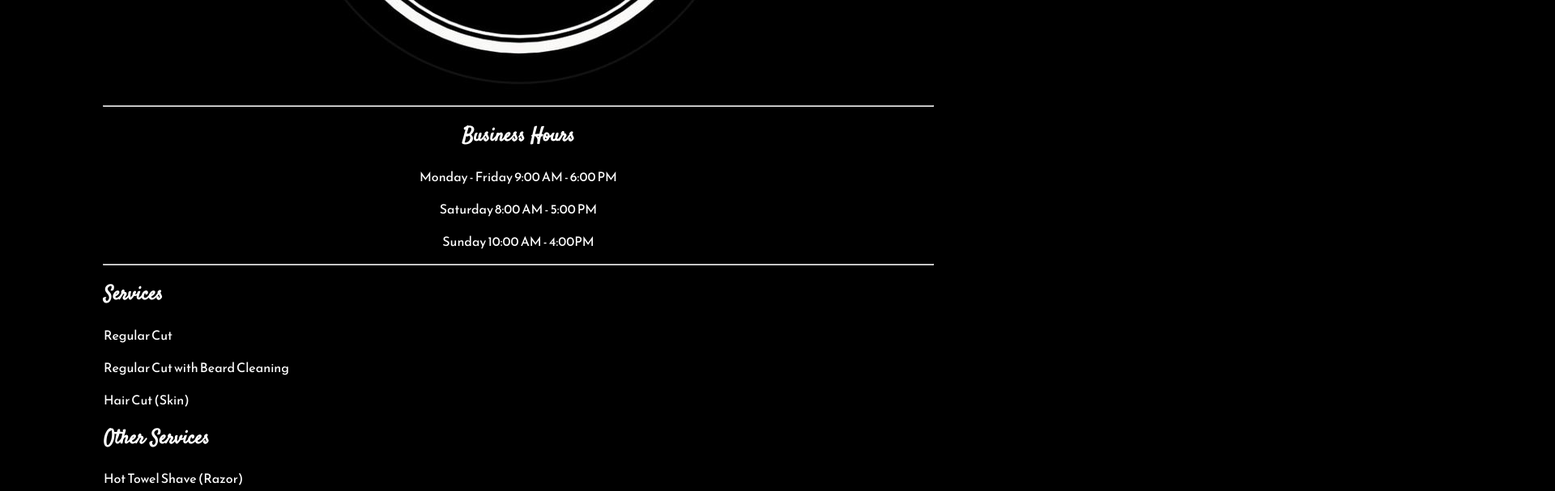
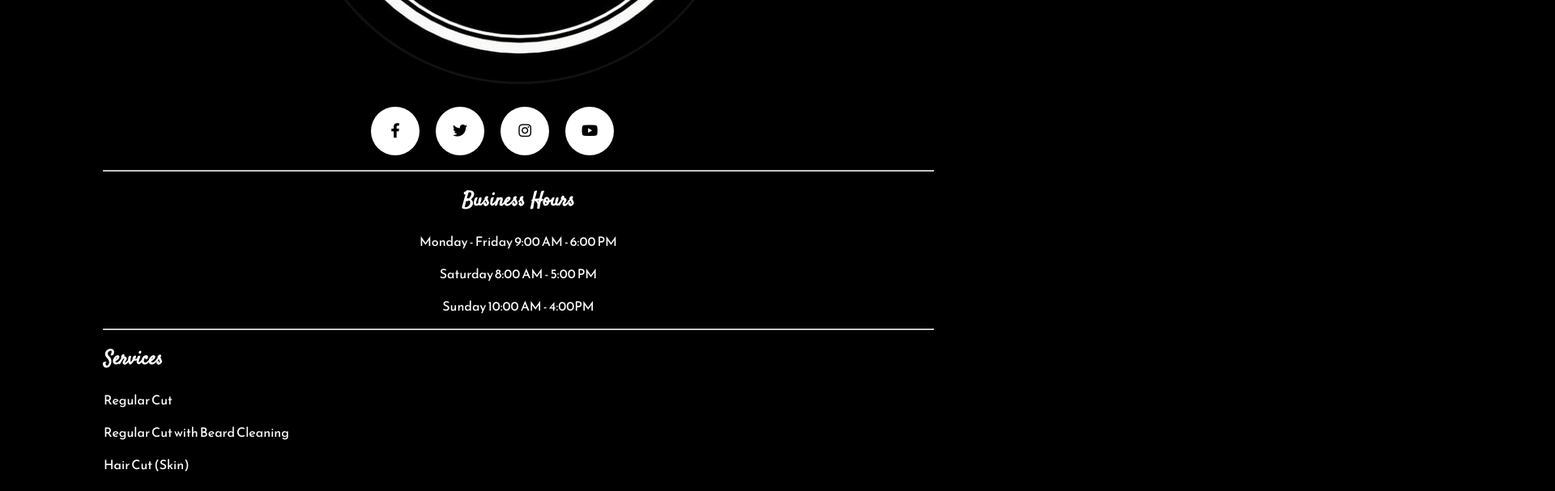
Before and after one commit to JesusFernandoRios/Fadeit-barbershop, a React (Create React App) app: page / in a window 1280 px wide. Shown: the part 460-1067 px from the top of the page at 81% size, 1920 px wide, since content can reach past the window. Built offline with nearby package versions, Linux system fonts and the light colour scheme.

Commit message:
created social media components to add to main application:

```diff
--- a/package.json
+++ b/package.json
@@ -1,4 +1,5 @@
 {
+  "homepage": "http://JesusFernandoRios.github.io/Fadeit-barbershop",
   "name": "fade-it-barbershop",
   "version": "0.1.0",
   "private": true,
@@ -6,6 +7,7 @@
     "@testing-library/jest-dom": "^5.15.1",
     "@testing-library/react": "^11.2.7",
     "@testing-library/user-event": "^12.8.3",
+    "gh-pages": "^3.2.3",
     "react": "^17.0.2",
     "react-dom": "^17.0.2",
     "react-router-dom": "^6.0.2",
@@ -13,6 +15,8 @@
     "web-vitals": "^1.1.2"
   },
   "scripts": {
+    "predeploy": "npm run build",
+    "deploy": "gh-pages -d build",
     "start": "react-scripts start",
     "build": "react-scripts build",
     "test": "react-scripts test",
--- a/public/index.html
+++ b/public/index.html
@@ -11,6 +11,9 @@
     />
     <link rel="apple-touch-icon" href="%PUBLIC_URL%/logo192.png" />
     <link rel="manifest" href="%PUBLIC_URL%/manifest.json" />
+
+    <!-- Social Media Icons -->
+    <link rel="stylesheet" href="https://cdnjs.cloudflare.com/ajax/libs/font-awesome/5.15.1/css/all.min.css">
 
     <!-- Reem Kufi font -->
     <link rel="preconnect" href="https://fonts.googleapis.com">
--- a/src/Components/Home.jsx
+++ b/src/Components/Home.jsx
@@ -2,16 +2,20 @@ import React from 'react'
 import BusinessHours from './BusinessHours'
 import Pricing from './Pricing'
 import Safety from './Safety'
+import SocialMedia from './SocialMedia'
 
 export default function Home() {
     return (
         <>
+
+        <SocialMedia/>
         <hr/>
         <BusinessHours/>
         <hr/>
         <Pricing />
         <hr/>
         <Safety/>
+        <hr/>
         </>
     )
 }
--- /dev/null
+++ b/src/Components/SocialMedia.jsx
@@ -0,0 +1,25 @@
+import React from 'react'
+import './Style/social_media.css'
+
+export default function SocialMedia() {
+    return (
+        <div class="wrapper">
+            <div class="icon facebook">
+                <div class="tooltip">Facebook</div>
+                <span><i class="fab fa-facebook-f"></i></span>
+            </div>
+            <div class="icon twitter">
+                <div class="tooltip">Twitter</div>
+                <span><i class="fab fa-twitter"></i></span>
+            </div>
+            <div class="icon instagram">
+                <div class="tooltip">Instagram</div>
+                <span><i class="fab fa-instagram"></i></span>
+            </div>
+            <div class="icon youtube">
+                <div class="tooltip">Youtube</div>
+                <span><i class="fab fa-youtube"></i></span>
+            </div>
+        </div>
+    )
+}
--- /dev/null
+++ b/src/Components/Style/social_media.css
@@ -0,0 +1,102 @@
+
+@import url("https://fonts.googleapis.com/css2?family=Poppins&display=swap");
+
+.wrapper {
+    display: inline-flex;
+    width: 100%;
+    padding-left: 35%;
+    padding-right: 35%;
+}
+
+.icon {
+    position: relative;
+    background-color: #ffffff;
+    color: black;
+    border-radius: 50%;
+    padding: 15px;
+    margin: 10px;
+    width: 30px;
+    height: 30px;
+    font-size: 18px;
+    display: flex;
+    justify-content: center;
+    align-items: center;
+    flex-direction: column;
+    box-shadow: 0 10px 10px rgba(0, 0, 0, 0.1);
+    cursor: pointer;
+    transition: all 0.2s cubic-bezier(0.68, -0.55, 0.265, 1.55);
+}
+
+.wrapper .tooltip {
+    position: absolute;
+    top: 0;
+    font-size: 14px;
+    background-color: #ffffff;
+    font-family: 'Reem Kufi', sans-serif;
+    color: #ffffff;
+    padding: 5px 8px;
+    border-radius: 5px;
+    box-shadow: 0 10px 10px rgba(0, 0, 0, 0.1);
+    opacity: 0;
+    pointer-events: none;
+    transition: all 0.3s cubic-bezier(0.68, -0.55, 0.265, 1.55);
+}
+
+.wrapper .tooltip::before {
+    position: absolute;
+    content: "";
+    height: 8px;
+    width: 8px;
+    background-color: #ffffff;
+    bottom: -3px;
+    left: 50%;
+    transform: translate(-50%) rotate(45deg);
+    transition: all 0.3s cubic-bezier(0.68, -0.55, 0.265, 1.55);
+}
+
+.wrapper .icon:hover .tooltip {
+    top: -45px;
+    opacity: 1;
+    visibility: visible;
+    pointer-events: auto;
+}
+
+.wrapper .icon:hover span,
+.wrapper .icon:hover .tooltip {
+    text-shadow: 0px -1px 0px rgba(0, 0, 0, 0.1);
+}
+
+.wrapper .facebook:hover,
+.wrapper .facebook:hover .tooltip,
+.wrapper .facebook:hover .tooltip::before {
+    background-color: #3b5999;
+    color: #ffffff;
+}
+
+.wrapper .twitter:hover,
+.wrapper .twitter:hover .tooltip,
+.wrapper .twitter:hover .tooltip::before {
+    background-color: #46c1f6;
+    color: #ffffff;
+}
+
+.wrapper .instagram:hover,
+.wrapper .instagram:hover .tooltip,
+.wrapper .instagram:hover .tooltip::before {
+    background-color: #e1306c;
+    color: #ffffff;
+}
+
+.wrapper .github:hover,
+.wrapper .github:hover .tooltip,
+.wrapper .github:hover .tooltip::before {
+    background-color: #333333;
+    color: #ffffff;
+}
+
+.wrapper .youtube:hover,
+.wrapper .youtube:hover .tooltip,
+.wrapper .youtube:hover .tooltip::before {
+    background-color: #de463b;
+    color: #ffffff;
+}
```
Also changed, not shown: src/Components/AppointmentButton.jsx (added), 1 other file (tests, documents, lock files or other folders).
